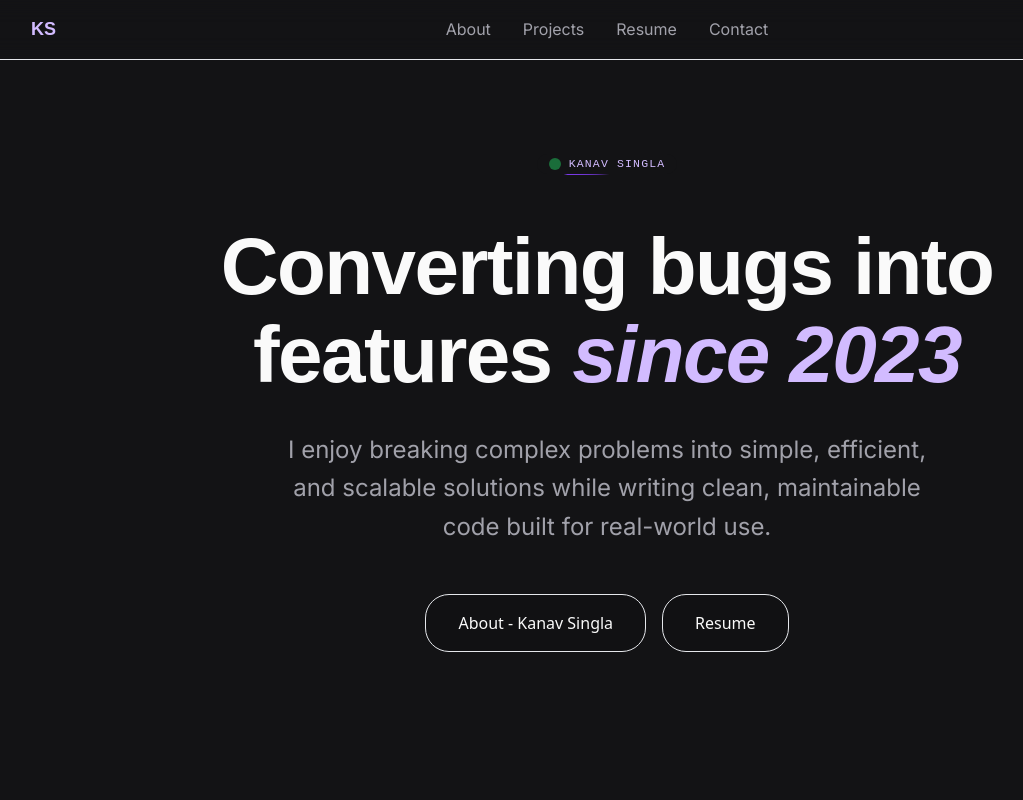
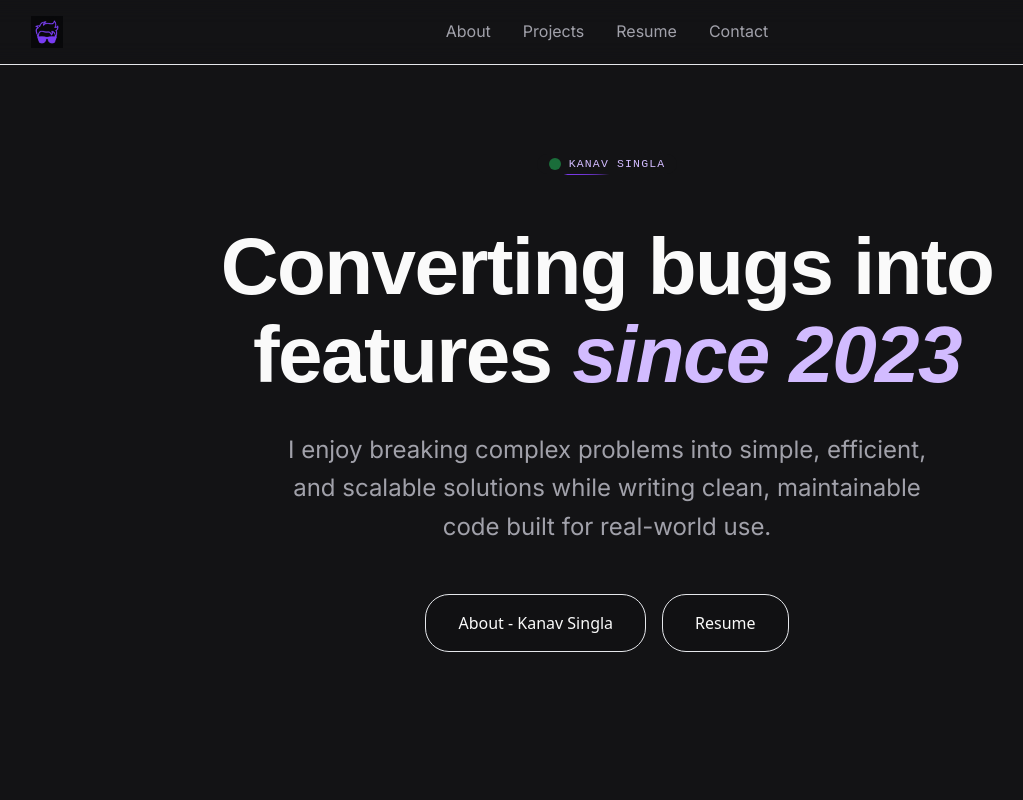
Before and after one commit to KanavSingla28-k/portfolio, a React (Vite) app: page / in a window 1280 px wide. Shown: the top 800 px of the page, without its empty margins (33-1056 px from the left). Built offline with nearby package versions, Linux system fonts and the light colour scheme; a web font is replaced by a local one.

Commit message:
feat: implement site navigation header and update favicon icon

```diff
--- a/index.html
+++ b/index.html
@@ -2,7 +2,7 @@
 <html lang="en">
   <head>
     <meta charset="UTF-8" />
-    <link rel="icon" type="image/svg+xml" href="/vite.svg" />
+    <link rel="icon" type="image/png" href="/icon.png" />
     <meta name="viewport" content="width=device-width, initial-scale=1.0" />
     <title>Kanav Singla | Software Engineer</title>
     <meta name="description" content="Kanav Singla is a Software Engineer specializing in scalable web applications, React, TypeScript, and Cloud-native systems." />
--- a/src/components/layout/Header.tsx
+++ b/src/components/layout/Header.tsx
@@ -3,14 +3,13 @@ import { Link, NavLink } from 'react-router-dom';
 import { profile } from '../../data/profile';
 
 export default function Header() {
-  const initials = profile.name.split(' ').map((n) => n[0]).join('');
 
   return (
     <header className="fixed top-0 left-0 w-full z-50 backdrop-blur-md border-b border-whisper bg-overlay">
       <nav className="max-w-max-width mx-auto flex items-center px-lg py-md">
         <div className="flex-1 flex justify-start">
-          <Link className="font-hero-heading text-card-title font-bold text-primary" to="/">
-            {initials}
+          <Link className="flex items-center" to="/">
+            <img src="/icon.png" alt="Logo" className="w-8 h-auto" />
           </Link>
         </div>
         <div className="hidden md:flex items-center justify-center gap-xl">
```
Also changed, not shown: public/icon.png (added).
